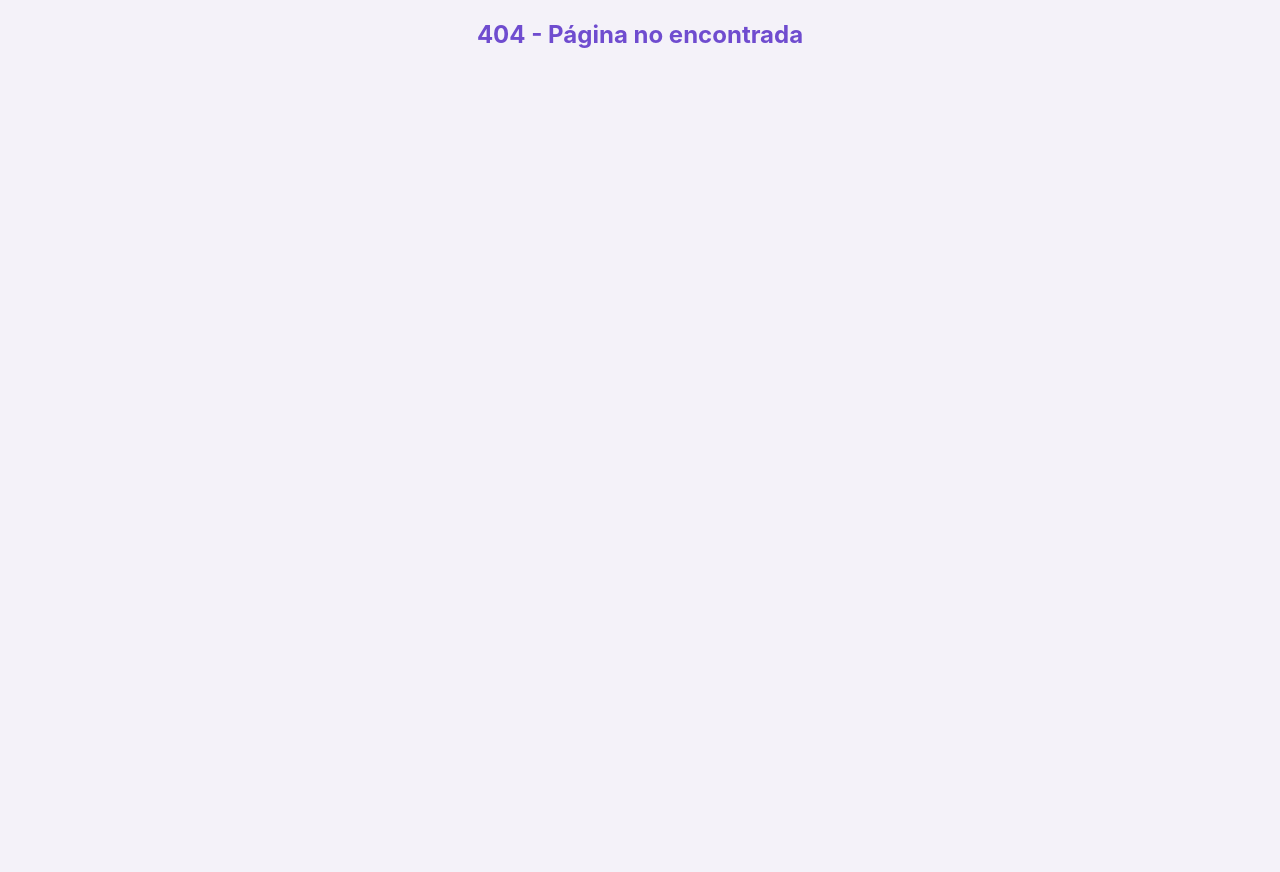
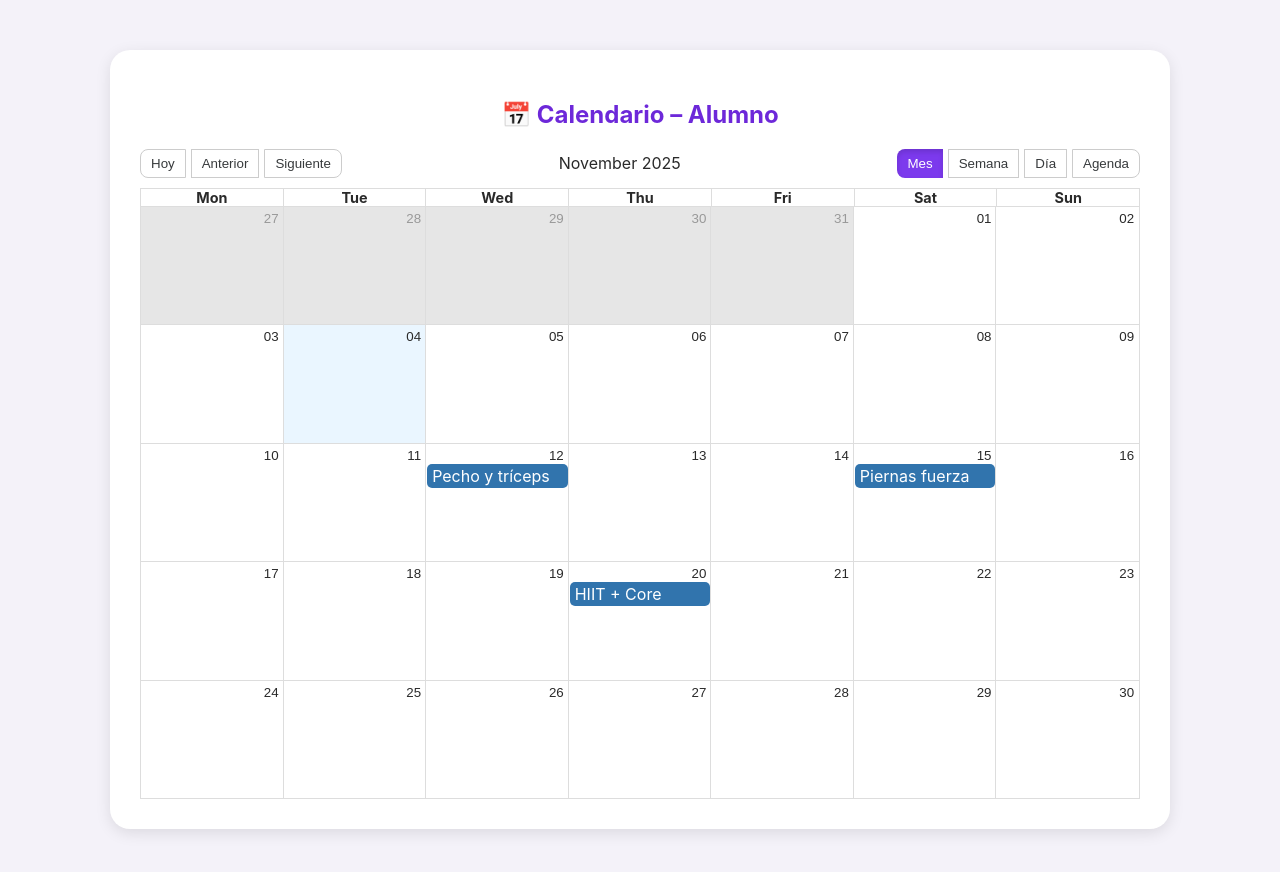
Before and after one commit to LucasGoni/pnt2_ort_project, a React (Vite) app in the folder frontend/: page /calendario/alumno in a window 1280 px wide. Before the commit this address had no page. Shown: the top 872 px of the page. Before the commit the page ends 800 px from the top, so only its background shows below. Built offline with nearby package versions, Linux system fonts and the light colour scheme.

Commit message:
Se agrego calendario para perfil de alumno, como de entrenador

```diff
--- a/frontend/package.json
+++ b/frontend/package.json
@@ -10,7 +10,9 @@
     "preview": "vite preview"
   },
   "dependencies": {
+    "date-fns": "^4.1.0",
     "react": "^19.1.1",
+    "react-big-calendar": "^1.19.4",
     "react-dom": "^19.1.1",
     "react-router-dom": "^7.9.5"
   },
--- a/frontend/src/App.jsx
+++ b/frontend/src/App.jsx
@@ -4,6 +4,8 @@ import Login from "./pages/Login/Login.jsx";
 import Register from "./pages/Register/Register.jsx";
 import HomeEntrenador from "./pages/HomeEntrenador/HomeEntrenador";
 import HomeAlumno from "./pages/HomeAlumno/HomeAlumno";
+import CalendarAlumnoPage from "./pages/Calendar/CalendarAlumnoPage.jsx";
+import CalendarEntrenadorPage from "./pages/Calendar/CalendarEntrenadorPage.jsx";
 
 
 
@@ -15,6 +17,8 @@ function App() {
       <Route path="/entrenador" element={<HomeEntrenador />} />
       <Route path="/alumno" element={<HomeAlumno />} />
       <Route path="*" element={<h2 style={{ textAlign: "center" }}>404 - Página no encontrada</h2>} />
+      <Route path="/calendario/alumno" element={<CalendarAlumnoPage />} />
+      <Route path="/calendario/entrenador" element={<CalendarEntrenadorPage />} />
     </Routes>
   );
 }
--- /dev/null
+++ b/frontend/src/components/Calendar/Calendar.css
@@ -0,0 +1,58 @@
+/* src/components/Calendar/Calendar.css */
+.rbc-toolbar .rbc-btn-group button {
+  border-radius: 8px;
+  padding: 6px 10px;
+}
+.rbc-toolbar button.rbc-active {
+  background: #7c3aed;
+  color: #fff;
+  border: none;
+}
+/* --- FIX superposición botones react-big-calendar --- */
+.rbc-toolbar button {
+  width: auto !important;
+  flex: 0 0 auto !important;
+}
+
+.rbc-toolbar {
+  display: flex !important;
+  align-items: center !important;
+  justify-content: space-between !important;
+  gap: 8px;
+  flex-wrap: wrap;
+}
+
+.rbc-toolbar .rbc-btn-group {
+  display: inline-flex !important;
+  gap: 6px;
+}
+
+.rbc-toolbar .rbc-toolbar-label {
+  flex: 1 1 auto;
+  text-align: center;
+  white-space: nowrap;
+}
+/* anula la regla .card button { width:100% } dentro del calendario */
+.calendar-card .rbc-toolbar button {
+  width: auto !important;
+  flex: 0 0 auto !important;
+}
+
+/* de paso, ordenamos el toolbar en 3 columnas */
+.calendar-wrapper .rbc-toolbar {
+  display: grid !important;
+  grid-template-columns: auto 1fr auto;
+  align-items: center;
+  gap: 8px;
+}
+
+.calendar-wrapper .rbc-toolbar .rbc-btn-group {
+  display: inline-flex !important;
+  gap: 6px;
+}
+.calendar-wrapper .rbc-toolbar .rbc-toolbar-label {
+  text-align: center;
+  white-space: nowrap;
+  overflow: hidden;
+  text-overflow: ellipsis;
+}
--- /dev/null
+++ b/frontend/src/components/Calendar/Calendar.jsx
@@ -0,0 +1,132 @@
+// src/components/Calendar/Calendar.jsx
+import React, { useMemo } from "react";
+import { Calendar as RBCalendar, dateFnsLocalizer } from "react-big-calendar";
+import { format, parse, startOfWeek, getDay } from "date-fns";
+import { es } from "date-fns/locale";
+import "react-big-calendar/lib/css/react-big-calendar.css";
+import "./Calendar.css";
+
+const locales = { es };
+const localizer = dateFnsLocalizer({
+  format,
+  parse,
+  startOfWeek: () => startOfWeek(new Date(), { weekStartsOn: 1 }), // lunes
+  getDay,
+  locales,
+});
+
+/**
+ * props:
+ * - mode: "alumno" | "entrenador"
+ * - events?: { title:string, start:Date, end:Date, meta?:any }[]
+ * - defaultView?: "month" | "week" | "day"
+ */
+export default function Calendar({
+  mode = "alumno",
+  events,
+  defaultView = "month",
+}) {
+  // Datos mock mientras no hay backend:
+  const demoEvents = useMemo(() => {
+    const baseM = new Date().getMonth();
+    const baseY = new Date().getFullYear();
+    if (mode === "alumno") {
+      return [
+        {
+          title: "Pecho y tríceps",
+          start: new Date(baseY, baseM, 12, 10, 0),
+          end: new Date(baseY, baseM, 12, 11, 0),
+          kind: "entreno",
+        },
+        {
+          title: "Piernas fuerza",
+          start: new Date(baseY, baseM, 15, 9, 0),
+          end: new Date(baseY, baseM, 15, 9, 45),
+          kind: "entreno",
+        },
+        {
+          title: "HIIT + Core",
+          start: new Date(baseY, baseM, 20, 19, 0),
+          end: new Date(baseY, baseM, 20, 19, 40),
+          kind: "entreno",
+        },
+      ];
+    }
+    // entrenador: cada evento es un alumno
+    return [
+      {
+        title: "Ana López",
+        start: new Date(baseY, baseM, 13, 9, 0),
+        end: new Date(baseY, baseM, 13, 9, 45),
+        kind: "alumno",
+      },
+      {
+        title: "Juan Pérez",
+        start: new Date(baseY, baseM, 13, 10, 0),
+        end: new Date(baseY, baseM, 13, 10, 30),
+        kind: "alumno",
+      },
+      {
+        title: "Luisa Martínez",
+        start: new Date(baseY, baseM, 13, 11, 0),
+        end: new Date(baseY, baseM, 13, 11, 40),
+        kind: "alumno",
+      },
+      {
+        title: "Ezequiel Gómez",
+        start: new Date(baseY, baseM, 13, 12, 0),
+        end: new Date(baseY, baseM, 13, 12, 30),
+        kind: "alumno",
+      },
+      {
+        title: "Marta Díaz",
+        start: new Date(baseY, baseM, 13, 13, 0),
+        end: new Date(baseY, baseM, 13, 13, 30),
+        kind: "alumno",
+      },
+    ];
+  }, [mode]);
+
+  const data = events ?? demoEvents;
+
+  // Colores distintos según modo (opcional)
+  //   const eventPropGetter = (event) => {
+  //     const bg =
+  //       mode === "alumno" ? "#7c3aed" : "#2563eb"; // violeta alumno / azul entrenador
+  //     return {
+  //       style: {
+  //         backgroundColor: bg,
+  //         borderRadius: "6px",
+  //         border: "none",
+  //         color: "white",
+  //         padding: "2px 6px",
+  //       },
+  //     };
+  //   };
+
+  return (
+    <div style={{ height: "calc(100vh - 150px)", minHeight: 520 }}>
+      <RBCalendar
+        localizer={localizer}
+        events={data}
+        startAccessor="start"
+        endAccessor="end"
+        defaultView={defaultView}
+        popup // <- habilita el popup “+N más”
+        toolbar // toolbar con Mes/Semana/Día
+        // eventPropGetter={eventPropGetter}
+        messages={{
+          month: "Mes",
+          week: "Semana",
+          day: "Día",
+          agenda: "Agenda",
+          today: "Hoy",
+          previous: "Anterior",
+          next: "Siguiente",
+          showMore: (total) => `+${total} más`,
+          noEventsInRange: "Sin eventos en este rango",
+        }}
+      />
+    </div>
+  );
+}
--- a/frontend/src/index.css
+++ b/frontend/src/index.css
@@ -20,7 +20,8 @@ h1, h2 {
   text-align: center;
 }
 
-input, button {
+form input,
+form button {
   width: 100%;
   margin-top: 10px;
   padding: 10px;
--- /dev/null
+++ b/frontend/src/pages/Calendar/CalendarAlumnoPage.jsx
@@ -0,0 +1,19 @@
+import React from "react";
+import Calendar from "../../components/Calendar/Calendar";
+import "./CalendarPage.css";
+
+export default function CalendarAlumnoPage() {
+  return (
+    <div className="calendar-page">
+      <div className="calendar-card">
+        <h2 className="calendar-title">📅 Calendario – Alumno</h2>
+
+        <div className="calendar-wrapper">
+          <div className="calendar-body">
+            <Calendar mode="alumno" />
+          </div>
+        </div>
+      </div>
+    </div>
+  );
+}
--- /dev/null
+++ b/frontend/src/pages/Calendar/CalendarEntrenadorPage.jsx
@@ -0,0 +1,19 @@
+import React from "react";
+import Calendar from "../../components/Calendar/Calendar";
+import "./CalendarPage.css";
+
+export default function CalendarEntrenadorPage() {
+  return (
+    <div className="calendar-page">
+      <div className="calendar-card">
+        <h2 className="calendar-title">📅 Calendario – Entrenador</h2>
+
+        <div className="calendar-wrapper">
+          <div className="calendar-body">
+            <Calendar mode="entrenador" />
+          </div>
+        </div>
+      </div>
+    </div>
+  );
+}
--- /dev/null
+++ b/frontend/src/pages/Calendar/CalendarPage.css
@@ -0,0 +1,33 @@
+.calendar-page {
+  max-width: 1000px;
+  margin: 50px auto;
+  background-color: white;
+  border-radius: 20px;
+  padding: 30px;
+  box-shadow: 0 4px 15px rgba(0, 0, 0, 0.1);
+}
+
+.calendar-title {
+  text-align: center;
+  color: #6d28d9;
+  margin-bottom: 20px;
+}
+
+/* Refuerzo: que NADA los estire en esta página */
+.calendar-page .rbc-toolbar button {
+  width: auto !important;
+  flex: 0 0 auto !important;
+}
+
+/* Orden del toolbar en 3 columnas para esta página */
+.calendar-page .rbc-toolbar {
+  display: grid !important;
+  grid-template-columns: auto 1fr auto !important;
+  align-items: center !important;
+  gap: 8px !important;
+}
+
+.calendar-page .rbc-toolbar .rbc-btn-group {
+  display: inline-flex !important;
+  gap: 6px !important;
+}
--- a/frontend/src/pages/HomeAlumno/HomeAlumno.css
+++ b/frontend/src/pages/HomeAlumno/HomeAlumno.css
@@ -7,6 +7,8 @@
   font-family: "Inter", sans-serif;
   color: #4b2e83;
 }
+
+.home-container .card button { width: 100%; }
 
 .home-main {
   flex: 1;
--- a/frontend/src/pages/HomeAlumno/HomeAlumno.jsx
+++ b/frontend/src/pages/HomeAlumno/HomeAlumno.jsx
@@ -1,7 +1,10 @@
 import React from "react";
 import "./HomeAlumno.css";
+import { useNavigate } from "react-router-dom";
 
 function HomeAlumno() {
+  const navigate = useNavigate();
+
   return (
     <div className="home-container">
       <main className="home-main">
@@ -19,7 +22,7 @@ function HomeAlumno() {
           <div className="card">
             <h3>📅 Calendario</h3>
             <p>Revisá tus días de entrenamiento y próximos objetivos.</p>
-            <button>Ver calendario</button>
+            <button onClick={() => navigate("/calendario/alumno")}>Ver calendario</button>
           </div>
 
           <div className="card">
--- a/frontend/src/pages/HomeEntrenador/HomeEntrenador.css
+++ b/frontend/src/pages/HomeEntrenador/HomeEntrenador.css
@@ -8,6 +8,8 @@
   font-family: "Inter", sans-serif;
   color: #4b2e83;
 }
+
+.home-container .card button { width: 100%; }
 
 /* Sección principal */
 .home-main {
--- a/frontend/src/pages/HomeEntrenador/HomeEntrenador.jsx
+++ b/frontend/src/pages/HomeEntrenador/HomeEntrenador.jsx
@@ -1,7 +1,10 @@
 import React from "react";
 import "./HomeEntrenador.css";
+import { useNavigate } from "react-router-dom";
 
 function HomeEntrenador() {
+  const navigate = useNavigate();
+
   return (
     <div className="home-container">
       <main className="home-main">
@@ -29,8 +32,18 @@ function HomeEntrenador() {
 
           <div className="card">
             <h3>📊 Progreso</h3>
-            <p>Monitoreá el rendimiento de cada alumno a lo largo del tiempo.</p>
+            <p>
+              Monitoreá el rendimiento de cada alumno a lo largo del tiempo.
+            </p>
             <button>Ir</button>
+          </div>
+
+          <div className="card">
+            <h3>📅 Calendario</h3>
+            <p>Ver alumnos que entrenan cada día.</p>
+            <button onClick={() => navigate("/calendario/entrenador")}>
+              Ver calendario
+            </button>
           </div>
         </div>
       </main>
```
Also changed, not shown: 1 other file (tests, documents, lock files or other folders).
